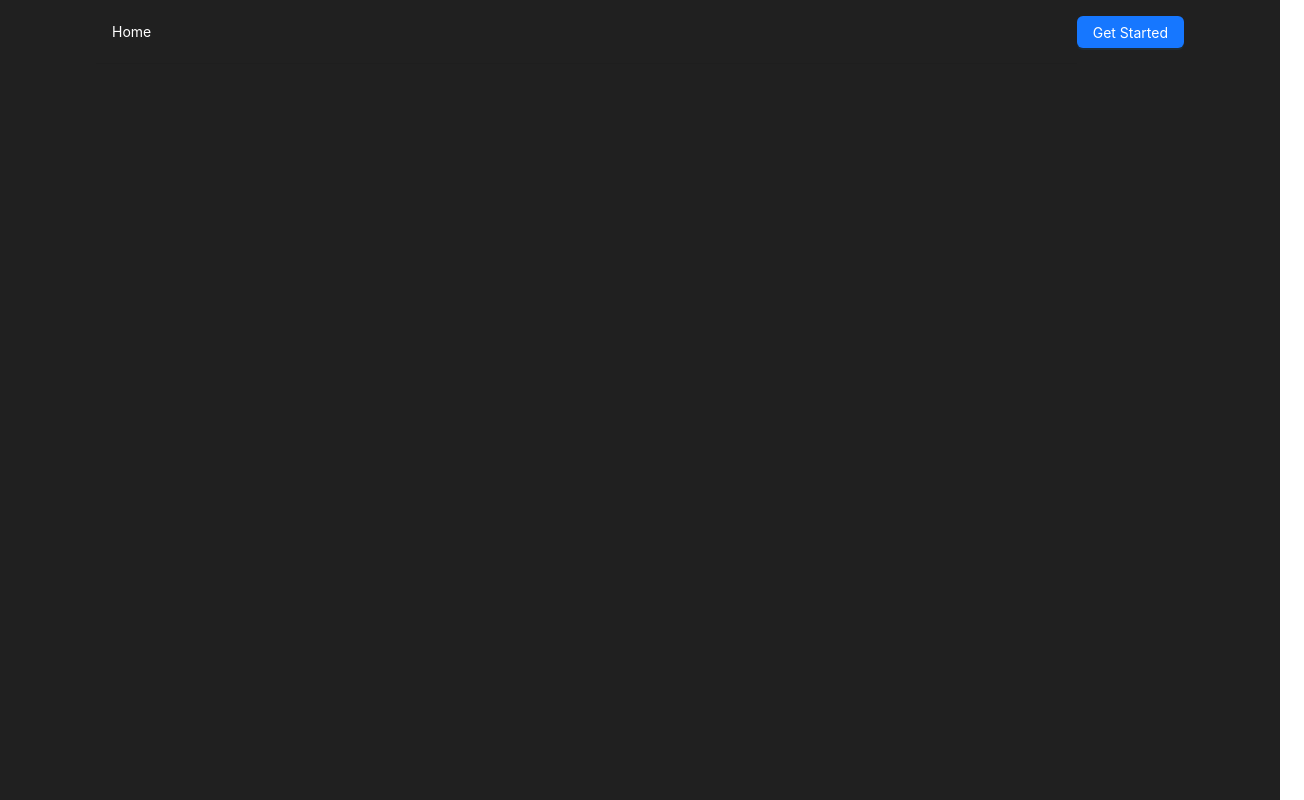
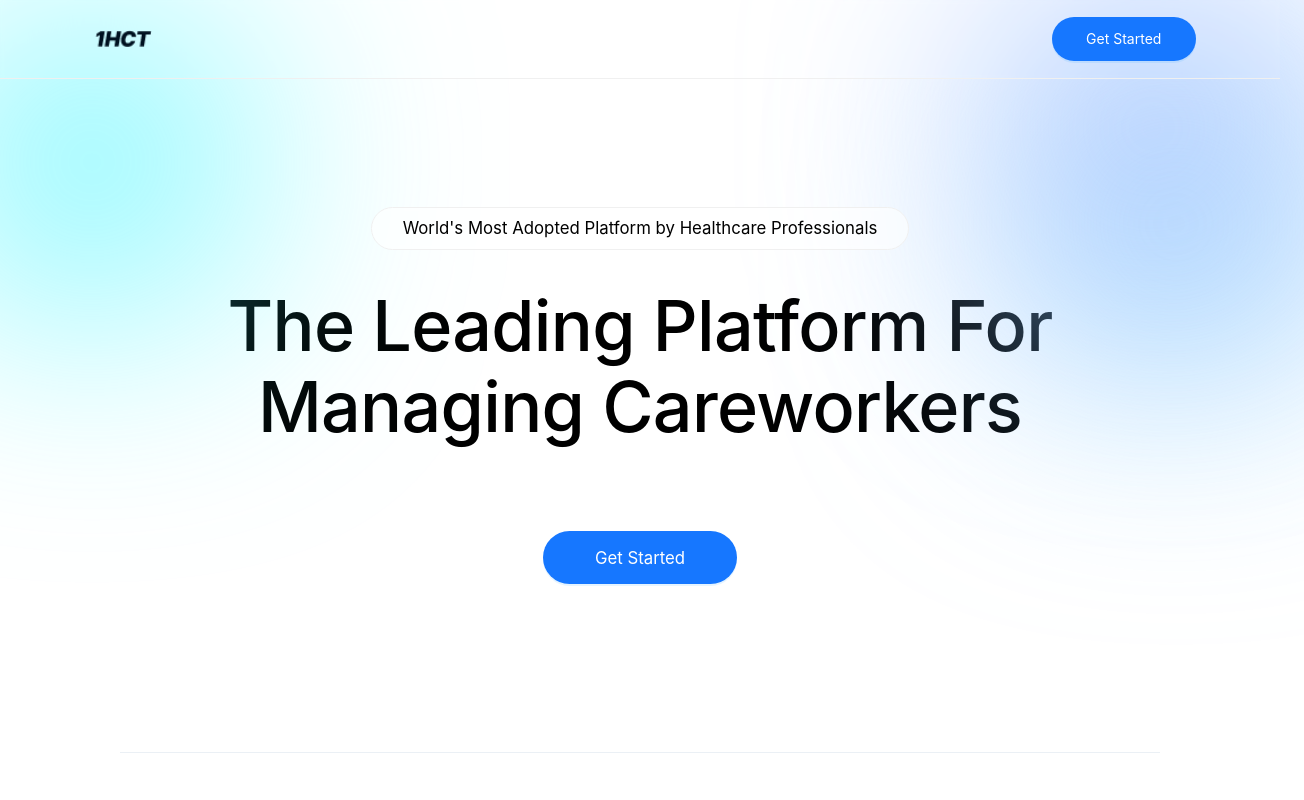
Before and after one commit to Viannis/hct, a Next.js app: page / in a window 1280 px wide. Shown: the whole page, 1304 px wide, since content can reach past the window. Built offline with nearby package versions, Linux system fonts and the light colour scheme; no server answers.

Commit message:
Updated Home page UI

```diff
--- a/src/app/globals.css
+++ b/src/app/globals.css
@@ -1,6 +1,7 @@
 :root {
   --background: #ffffff;
   --foreground: #171717;
+  font-size: 18px;
 }
 
 @media (prefers-color-scheme: dark) {
@@ -68,10 +69,23 @@ a {
   .menu-button {
     display: block;
   }
+
+  :root {
+    font-size: 14px;
+  }
 }
 
 @media (min-width: 992px) {
+  :root {
+    font-size: 14px;
+  }
   .menu-button {
     display: none;
   }
 }
+
+@media (max-width: 768px) {
+  :root {
+    font-size: 12px;
+  }
+}
--- a/src/app/page.tsx
+++ b/src/app/page.tsx
@@ -1,8 +1,10 @@
 "use client";
 import { useUser } from "@auth0/nextjs-auth0/client";
 import { useEffect, useState } from "react";
+import hctlogo from "@/app/1hctlogo.png";
+import Image from "next/image";
 import Link from "next/link";
-import { Layout, Menu, Button, notification } from "antd";
+import { Layout, Button, notification } from "antd";
 import axios from "axios";
 import type { NotificationArgsProps } from "antd";
 
@@ -12,6 +14,13 @@ type NotificationPlacement = NotificationArgsProps["placement"];
 type NotificationType = "success" | "info" | "warning" | "error";
 
 const { Header } = Layout;
+
+type ButtonProps = {
+  paddingInline: number | string;
+  paddingTop: number | string;
+  paddingBottom: number | string;
+  fontSize: string | number;
+};
 
 // The Header component from Ant Design is used to create a navigation bar at the top of the page.
 
@@ -111,21 +120,40 @@ export default function Home() {
 
   // This effect checks the user's account setup status and role, setting the appropriate state for navigation.
 
-  const renderButton = () => {
+  const renderButton = (buttonProps: ButtonProps) => {
     console.log("User:", user);
     console.log("Role:", role);
     console.log("Account setup incomplete:", accountSetupIncomplete);
     if (!buttonLoading) {
       if (!user) {
         return (
-          <Button type="primary" onClick={handleLogin}>
+          <Button
+            shape="round"
+            style={{
+              paddingInline: buttonProps.paddingInline,
+              paddingTop: buttonProps.paddingTop,
+              paddingBottom: buttonProps.paddingBottom,
+              fontSize: buttonProps.fontSize,
+            }}
+            type="primary"
+            onClick={handleLogin}
+          >
             Get Started
           </Button>
         );
       }
       if (role) {
         return (
-          <Button type="primary">
+          <Button
+            style={{
+              paddingInline: buttonProps.paddingInline,
+              paddingTop: buttonProps.paddingTop,
+              paddingBottom: buttonProps.paddingBottom,
+              fontSize: buttonProps.fontSize,
+            }}
+            shape="round"
+            type="primary"
+          >
             <Link href={`/dashboard/${role.toLowerCase()}`}>
               Go to Dashboard
             </Link>
@@ -134,19 +162,47 @@ export default function Home() {
       }
       if (accountSetupIncomplete) {
         return (
-          <Button type="primary">
+          <Button
+            shape="round"
+            type="primary"
+            style={{
+              paddingInline: buttonProps.paddingInline,
+              paddingTop: buttonProps.paddingTop,
+              paddingBottom: buttonProps.paddingBottom,
+              fontSize: buttonProps.fontSize,
+            }}
+          >
             <Link href="/onboarding">Complete Account Setup</Link>
           </Button>
         );
       }
       return (
-        <Button type="primary">
+        <Button
+          shape="round"
+          type="primary"
+          style={{
+            paddingInline: buttonProps.paddingInline,
+            paddingTop: buttonProps.paddingTop,
+            paddingBottom: buttonProps.paddingBottom,
+            fontSize: buttonProps.fontSize,
+          }}
+        >
           <Link href="/onboarding">Complete Account Setup</Link>
         </Button>
       );
     }
     return (
-      <Button type="primary" loading>
+      <Button
+        style={{
+          paddingInline: buttonProps.paddingInline,
+          paddingTop: buttonProps.paddingTop,
+          paddingBottom: buttonProps.paddingBottom,
+          fontSize: buttonProps.fontSize,
+        }}
+        shape="round"
+        type="primary"
+        loading
+      >
         Loading
       </Button>
     );
@@ -155,37 +211,146 @@ export default function Home() {
   // Renders the appropriate button based on the user's authentication and role status.
 
   return (
-    <>
+    <div
+      style={{ height: "100vh", width: "100vw", backgroundColor: "#ffffff" }}
+    >
+      <div
+        style={{
+          width: "256px",
+          height: "256px",
+          borderRadius: "100%",
+          backgroundColor: "#37F5FF",
+          filter: "blur(132px)",
+          flexShrink: 0,
+          position: "absolute",
+          top: "34px",
+          left: "-36px",
+          zIndex: 0,
+        }}
+      ></div>
+      <div
+        style={{
+          width: "256px",
+          height: "256px",
+          borderRadius: "100%",
+          backgroundColor: "#71C9FE",
+          filter: "blur(132px)",
+          flexShrink: 0,
+          position: "absolute",
+          top: "96px",
+          right: "-24px",
+          zIndex: 0,
+        }}
+      ></div>
+      <div
+        style={{
+          width: "256px",
+          height: "256px",
+          borderRadius: "100%",
+          backgroundColor: "#A2B9FF",
+          filter: "blur(132px)",
+          flexShrink: 0,
+          position: "absolute",
+          top: "0px",
+          right: "0px",
+          zIndex: 0,
+        }}
+      ></div>
       {contextHolder}
       <Layout
         style={{
           height: "100vh",
           width: "100vw",
-          backgroundColor: "#202020",
+          backgroundColor: "transparent",
+          zIndex: 2,
         }}
       >
         <Header
           style={{
             display: "flex",
+            width: "100%",
+            padding: "1.2em 6em",
             justifyContent: "space-between",
             alignItems: "center",
-            backgroundColor: "transparent",
-            paddingTop: 24,
-            paddingLeft: 96,
-            paddingRight: 96,
-            paddingBottom: 24,
+            backgroundColor: "rgba(255, 255, 255, 0.07)",
+            borderBottom: "1px solid #f0f0f0",
+            backdropFilter: "blur(2px)",
+            height: "fit-content",
+            zIndex: 1000,
+          }}
+          className="home-header"
+        >
+          <Image
+            src={hctlogo}
+            alt="1HCT Logo"
+            style={{ width: "auto" }}
+            height={36}
+          />
+          {renderButton({
+            paddingInline: "2.4em",
+            paddingTop: "1.5em",
+            paddingBottom: "1.5em",
+            fontSize: "1em",
+          })}
+        </Header>
+        <div
+          style={{
+            display: "flex",
+            flexDirection: "column",
+            alignItems: "center",
+            paddingTop: "8em",
+            paddingLeft: "2em",
+            paddingRight: "2em",
+            height: "100%",
           }}
         >
-          <Menu
-            mode="horizontal"
-            style={{ flex: 1, backgroundColor: "transparent" }}
+          <div
+            style={{
+              padding: "0.6em 1.8em",
+              backgroundColor: "rgba(255,255,255, 0.56)",
+              border: "1px solid #f0f0f0",
+              borderRadius: "70px",
+              margin: "1em 1.8em",
+              backdropFilter: "blur(2px)",
+              textAlign: "center",
+              color: "black",
+              fontSize: "1.2em",
+              width: "fit-content",
+            }}
           >
-            <Menu.Item key="1" style={{ color: "white" }}>
-              <Link href="/">Home</Link>
-            </Menu.Item>
-          </Menu>
-          {renderButton()}
-        </Header>
+            World&apos;s Most Adopted Platform by Healthcare Professionals
+          </div>
+          <div
+            style={{
+              color: "black",
+              fontSize: "5em",
+              fontWeight: 500,
+              paddingTop: 20,
+              letterSpacing: "-0.01em",
+              textAlign: "center",
+              lineHeight: "1.15em",
+            }}
+          >
+            The Leading Platform For <br />
+            Managing Careworkers
+          </div>
+          <div style={{ paddingTop: "6em" }}>
+            {renderButton({
+              paddingInline: "3em",
+              paddingTop: "1.5em",
+              paddingBottom: "1.5em",
+              fontSize: "1.2em",
+            })}
+          </div>
+          <div
+            style={{
+              height: 1,
+              width: "85%",
+              backgroundColor: "#EBF0F5",
+              marginTop: "12em",
+            }}
+          ></div>
+        </div>
         {user && (
           <div
             style={{
@@ -201,6 +366,6 @@ export default function Home() {
           </div>
         )}
       </Layout>
-    </>
+    </div>
   );
 }
```
Also changed, not shown: src/app/1hctlogo.png (added).
